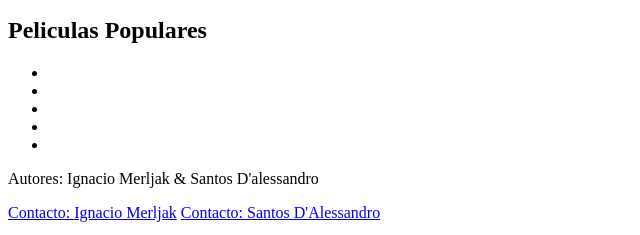
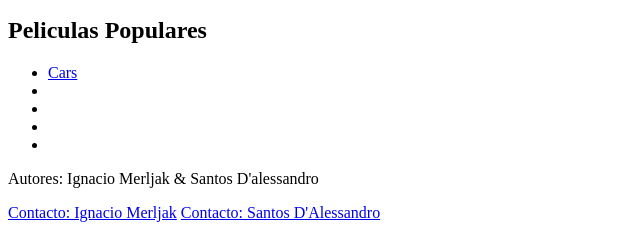
Before and after one commit to santosdalessandro/primer-repo, a plain HTML site: page index.html in a window 1280 px wide. Shown: the part 574-809 px from the top of the page, 0-640 px from the left. Drawn offline with Linux system fonts and the light colour scheme.

Commit message:
Agregando Peliculas

```diff
--- a/index.html
+++ b/index.html
@@ -27,7 +27,7 @@
 <section>
     <h1 id="Peliculas Populares">Peliculas Populares</h1>
     <ul>
-        <li></li>
+        <li> <a href="./detail_movie.html">Cars</a></li>
         <li></li>
         <li></li>
         <li></li>
```
